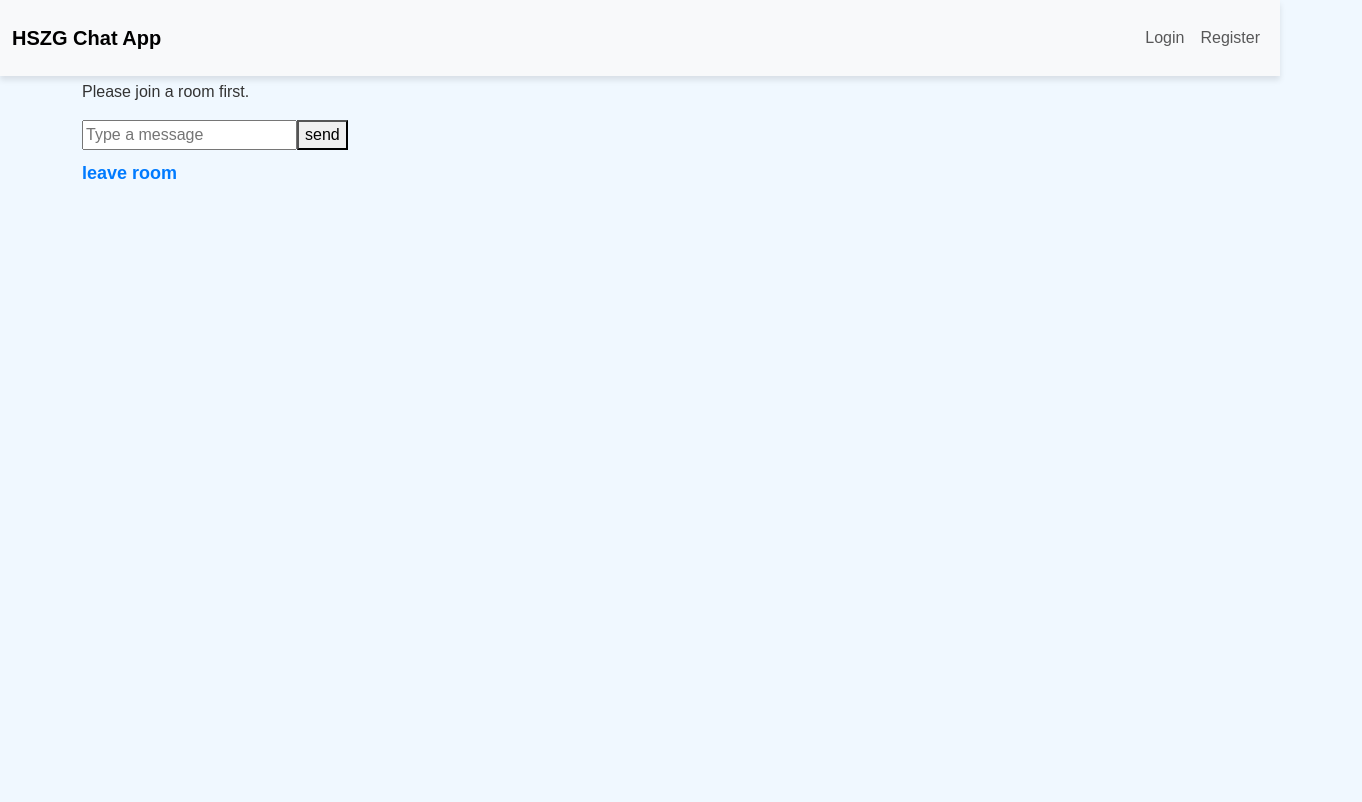
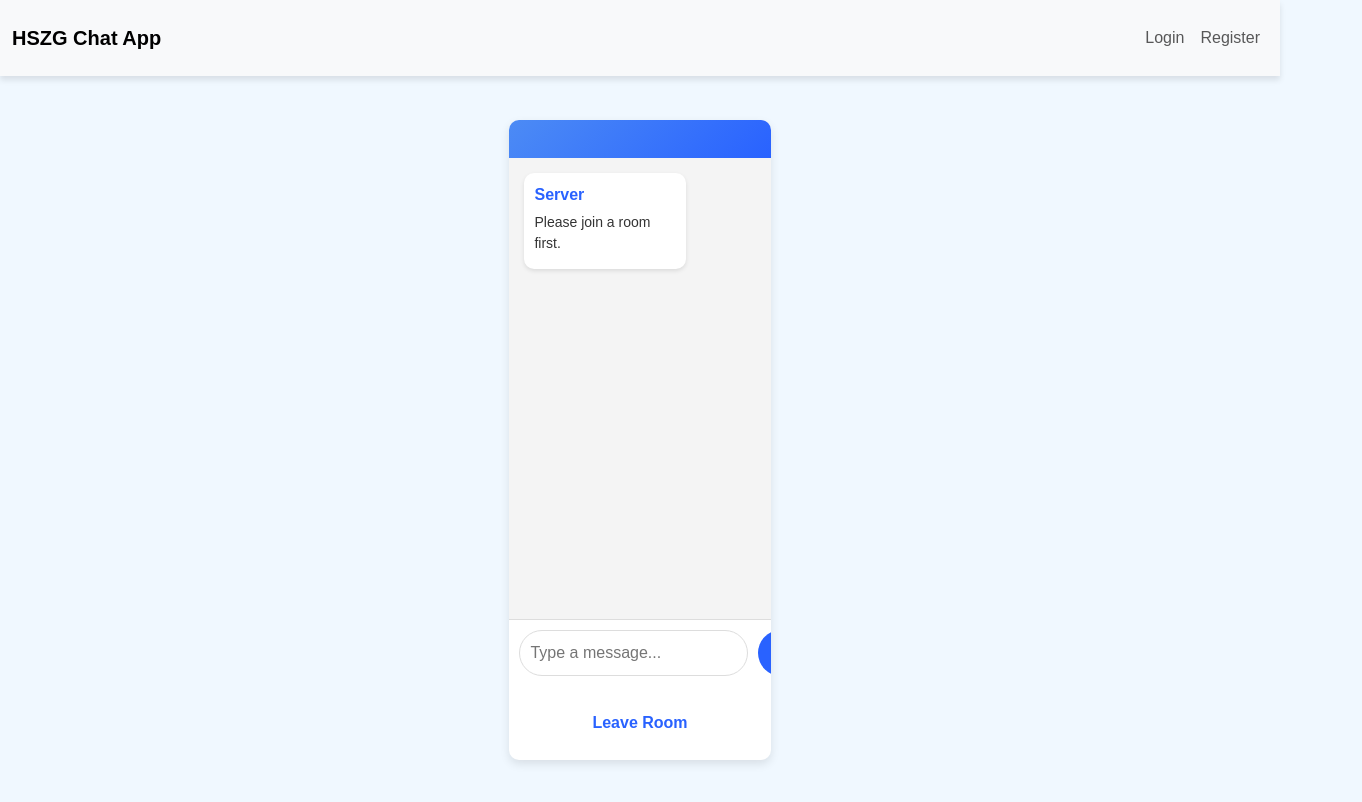
Before and after one commit to NiklasKaulfers/Chat-App-Angular, an Angular app: page /chat in a window 1280 px wide. Shown: the top 802 px of the page, 1362 px wide, since content can reach past the window. Built offline with nearby package versions, Linux system fonts and the light colour scheme.

Commit message:
basic ui with css

```diff
--- a/src/app/components/chat/chat.component.css
+++ b/src/app/components/chat/chat.component.css
@@ -1,4 +1,118 @@
-.full-screen-container {
-  width: 100vw;
-  height: 100vh;
+.chat-container {
+  display: flex;
+  flex-direction: column;
+  width: 80%;
+  max-width: 800px;
+  height: 80vh;
+  margin: auto;
+  background: #ffffff;
+  border-radius: 10px;
+  box-shadow: 0 4px 10px rgba(0, 0, 0, 0.1);
+  overflow: hidden;
 }
+
+.chat-header {
+  background: linear-gradient(135deg, #4c8bf5, #2962ff);
+  color: white;
+  padding: 15px;
+  text-align: center;
+  font-size: 20px;
+  font-weight: bold;
+}
+
+.chat-box {
+  flex: 1;
+  padding: 15px;
+  overflow-y: auto;
+  background: #f4f4f4;
+  display: flex;
+  flex-direction: column;
+  gap: 10px;
+}
+
+.chat-box::-webkit-scrollbar {
+  width: 6px;
+}
+
+.chat-box::-webkit-scrollbar-thumb {
+  background: rgba(44, 62, 80, 0.5);
+  border-radius: 10px;
+}
+
+.message {
+  background: white;
+  padding: 10px;
+  border-radius: 10px;
+  width: fit-content;
+  max-width: 70%;
+  box-shadow: 0px 2px 4px rgba(0, 0, 0, 0.1);
+}
+
+.sender {
+  font-weight: bold;
+  color: #2962ff;
+}
+
+.text {
+  margin: 5px 0;
+  font-size: 14px;
+}
+
+.timestamp {
+  font-size: 12px;
+  color: gray;
+}
+
+.chat-footer {
+  display: flex;
+  padding: 10px;
+  background: white;
+  border-top: 1px solid #ddd;
+}
+
+.chat-input {
+  flex: 1;
+  padding: 10px;
+  border: 1px solid #ddd;
+  border-radius: 25px;
+  outline: none;
+  transition: all 0.3s ease-in-out;
+}
+
+.chat-input:focus {
+  border-color: #2962ff;
+  box-shadow: 0px 0px 5px rgba(41, 98, 255, 0.5);
+}
+
+.send-btn {
+  background: #2962ff;
+  color: white;
+  border: none;
+  padding: 10px 15px;
+  margin-left: 10px;
+  border-radius: 25px;
+  cursor: pointer;
+  transition: 0.3s;
+}
+
+.send-btn:hover {
+  background: #1e4ed7;
+}
+
+.leave-room {
+  text-align: center;
+  margin: 15px 0;
+}
+
+.leave-btn {
+  background: none;
+  color: #2962ff;
+  border: none;
+  font-size: 16px;
+  cursor: pointer;
+  transition: 0.3s;
+}
+
+.leave-btn:hover {
+  text-decoration: underline;
+}
--- a/src/app/components/chat/chat.component.html
+++ b/src/app/components/chat/chat.component.html
@@ -1,26 +1,33 @@
-<div class="full-screen-container">
-  <div>
+<div class="chat-container">
+  <div class="chat-header">
     <h2>{{room}}</h2>
   </div>
-  <div>
-    <div *ngFor="let msg of messages">
-      <div>
-        <p>{{msg.sender}}</p>
-        <p>{{msg.message}}</p>
-        <p>{{msg.timestamp}}</p>
+
+  <div class="chat-box">
+    <div *ngFor="let msg of messages" class="message">
+      <div class="message-content">
+        <strong class="sender">{{msg.sender}}</strong>
+        <p class="text">{{msg.message}}</p>
+        <small class="timestamp">{{msg.timestamp}}</small>
       </div>
     </div>
+  </div>
 
-  </div>
-  <div>
+  <div class="chat-footer">
     <input
       [(ngModel)]="userInput"
-      (keydown)="sendMessage()"
+      class="chat-input"
+      (keydown.enter)="sendMessage()"
       (input)="onTyping(true)"
       (blur)="onTyping(false)"
-      placeholder="Type a message"
+      placeholder="Type a message..."
     >
-    <button (click)="sendMessage()">send</button>
-    <a routerLink="/rooms">leave room</a>
+    <button class="send-btn" (click)="sendMessage()">
+      <i class="bi bi-send"></i> Send
+    </button>
+  </div>
+
+  <div class="leave-room">
+    <a routerLink="/rooms" class="leave-btn">Leave Room</a>
   </div>
 </div>
--- a/src/app/components/chat/chat.component.ts
+++ b/src/app/components/chat/chat.component.ts
@@ -1,13 +1,13 @@
 import {Component, ElementRef, OnDestroy, OnInit, ViewChild, AfterViewChecked} from '@angular/core';
 import { FormsModule } from '@angular/forms';
-import {NgForOf, NgIf, NgClass} from '@angular/common';
+import {NgForOf} from '@angular/common';
 import {RouterLink} from '@angular/router';
 import {io, Socket} from 'socket.io-client';
 
 @Component({
   selector: 'app-chat',
   standalone: true,
-  imports: [FormsModule, NgForOf, NgIf, NgClass, RouterLink],
+  imports: [FormsModule, NgForOf, RouterLink],
   templateUrl: './chat.component.html',
   styleUrls: ['./chat.component.css']
 })
```
